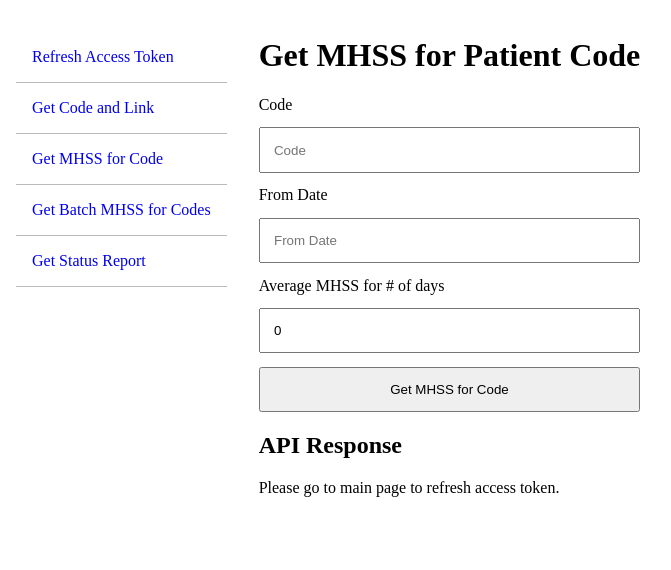
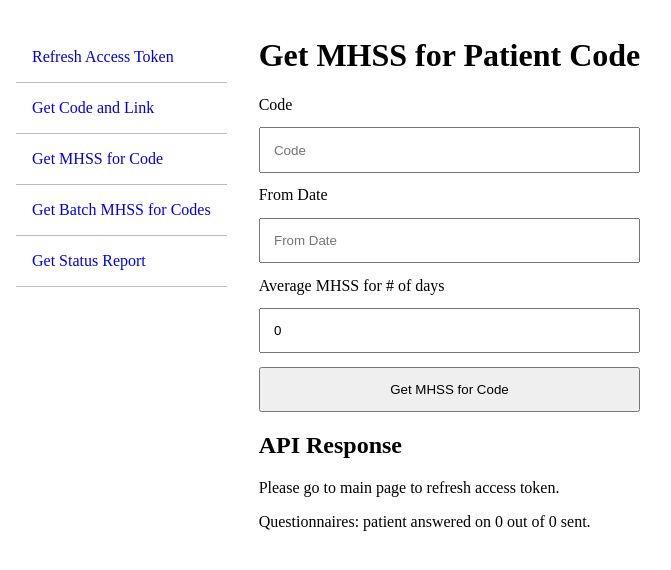
Before and after one commit to Behavidence-Research-App/Behavidence-Care-API-demo, a Next.js app: page /get-mhss in a window 1280 px wide. Shown: the top 570 px of the page, without its empty margins (40-711 px from the left). Built offline with nearby package versions, Linux system fonts and the light colour scheme.

Commit message:
Added questionnaires statistics to Get MHSS

```diff
--- a/pages/get-mhss.tsx
+++ b/pages/get-mhss.tsx
@@ -18,6 +18,10 @@ const GetMHSS: React.FC = () => {
   const [average, setAverage] = useState(0)
 
   const [directLink, setDirectLink] = useState("");
+  const [questStats, setQuestStats] = useState({
+    sent: 0,
+    answered: 0
+  })
 
   const handleGetMHSS = async () => {
     setLoading(true);
@@ -45,6 +49,7 @@ const GetMHSS: React.FC = () => {
       if (response.ok) {
         setResponse('OK: Got MHSS for ' + data.Amount + ' dates. Code status = ' + data.Status);
         setItems(data.Items);
+        setQuestStats(data.QuestStats)
 
         const userID = data.UserID;
         setDirectLink(`https://care.behavidence.com/similarity-scores/redirect/?userId=${userID}&userCode=${code}&refreshtoken=${refToken}`);
@@ -95,6 +100,7 @@ const GetMHSS: React.FC = () => {
         <div>
           <h2>API Response</h2>
           <p>{response}</p>
+          <p>Questionnaires: patient answered on {questStats.answered} out of {questStats.sent} sent.</p>
           <a href={directLink} target='_blank'>{directLink}</a>
           <ItemsListMHSS mhss={items} />
         </div>
```
Also changed, not shown: 1 other file (tests, documents, lock files or other folders). Lines whose indentation alone changed are shown as unchanged.
